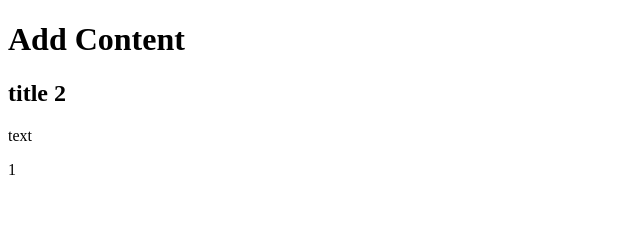
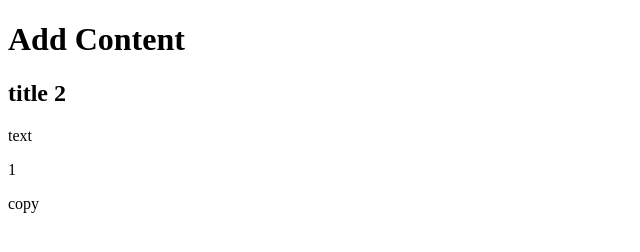
Before and after one commit to AleksGlinskiy/git, a plain HTML site: page index.html in a window 1280 px wide. Shown: the full height of the page, 0-640 px from the left. Drawn offline with Linux system fonts and the light colour scheme.

Commit message:
fixed footer

```diff
--- a/index.html
+++ b/index.html
@@ -14,6 +14,7 @@
 
     <footer>
         1
+        <p>copy</p>
     </footer>
 </body>
 </html>
```
